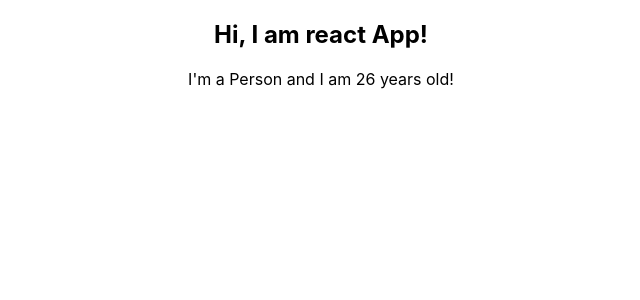
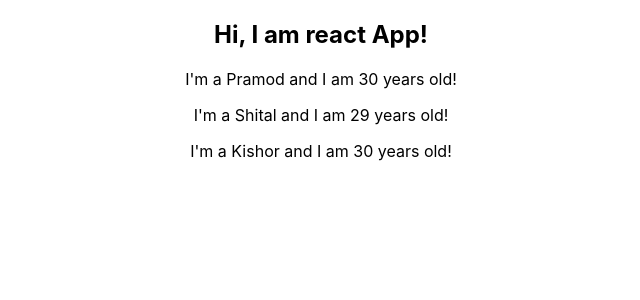
Before and after one commit to pramodkharade/reactJs, a React (Create React App) app in the folder first-app/: page / in a window 1280 px wide. Shown: the top 300 px of the page, without its empty margins (319-959 px from the left). Built offline with nearby package versions, Linux system fonts and the light colour scheme.

Commit message:
dynamic data with props

```diff
--- a/first-app/src/App.js
+++ b/first-app/src/App.js
@@ -8,7 +8,9 @@ class App extends Component {
     return (
       <div className="App">
         <h2>Hi, I am react App!</h2>
-        <Person></Person>
+        <Person name="Pramod" age="30"></Person>
+        <Person name="Shital" age="29"></Person>
+        <Person name="Kishor" age="30"></Person>
       </div>
     );
   }
--- a/first-app/src/Person/Person.js
+++ b/first-app/src/Person/Person.js
@@ -1,7 +1,7 @@
 import React from 'react';
 
-const person = () => {
-    return <p> I'm a Person and  I am  { Math.floor(Math.random() * 30 )} years old!</p>
+const person = (props) => {
+    return <p> I'm a {props.name} and  I am  {props.age} years old!</p>
 }
 
 export default person;
```
